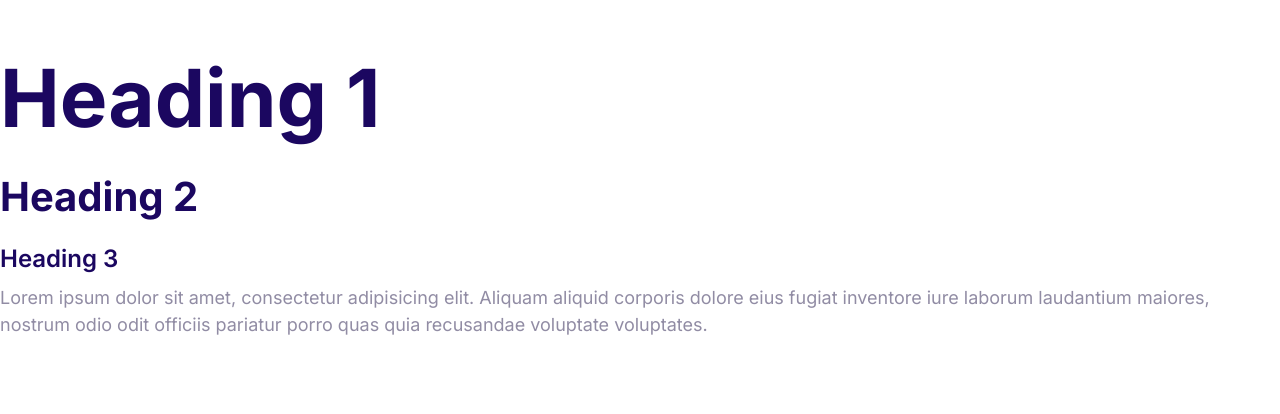
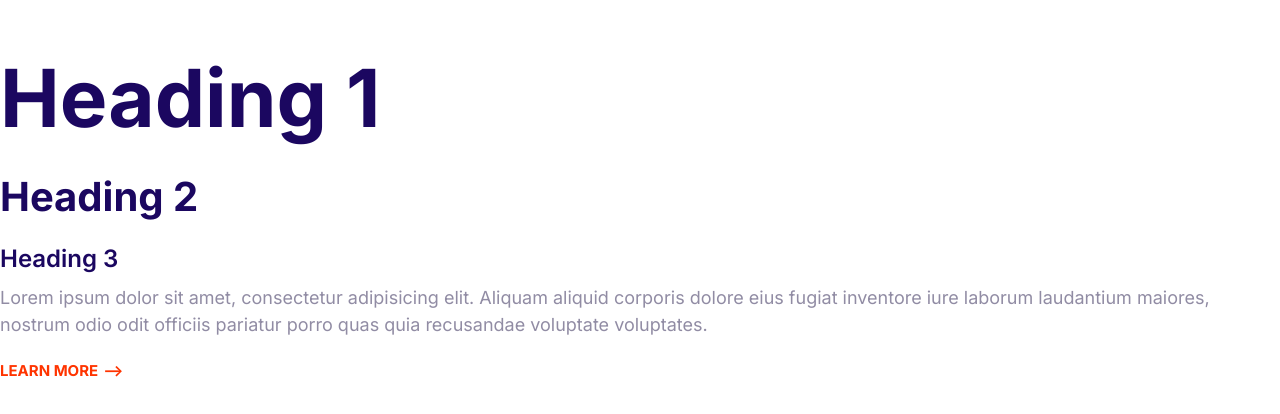
Before and after one commit to quent043/Cloudify, a plain HTML site: page index.html in a window 1280 px wide. Drawn offline with Linux system fonts and the light colour scheme.

Commit message:
Added styles for the links.

```diff
--- a/CSS/styles.css
+++ b/CSS/styles.css
@@ -8,6 +8,8 @@
     --color-border: #ccc;
     --border-radius: 30px;
 }
+
+/*Typography*/
 
 html {
     font-size: 62.5%;
@@ -44,6 +46,8 @@ p {
     margin-top: 0;
 }
 
+
+
 @media screen and (min-width: 1024px) {
     body {
         font-size: 1.8rem;
@@ -58,3 +62,33 @@ p {
         font-size: 2.4rem;
     }
 }
+
+
+/*Links*/
+
+a {
+    text-decoration: none;
+}
+
+.link-arrow {
+    color: var(--color-accent);
+    text-transform: uppercase;
+    font-size: 2rem;
+    font-weight: bold;
+}
+
+.link-arrow::after {
+    content: "-->";
+    margin-left: 5px;
+    transition: margin 0.15s;
+}
+
+.link-arrow:hover::after {
+    margin-left: 10px;
+}
+
+@media screen and (min-width: 1024px) {
+    .link-arrow {
+        font-size: 1.5rem;
+    }
+}
--- a/index.html
+++ b/index.html
@@ -11,7 +11,7 @@
             href="https://fonts.googleapis.com/css2?family=Inter:wght@400;600;700&display=swap"
             rel="stylesheet"
     />
-    <title>My Moshify</title>
+    <title>Cloudify</title>
 </head>
 <body>
 
@@ -22,5 +22,6 @@
     Aliquam aliquid corporis dolore eius fugiat inventore iure laborum laudantium maiores,
     nostrum odio odit officiis pariatur porro quas quia recusandae voluptate voluptates.
 </p>
+<a href="#" class="link-arrow">learn more</a>
 </body>
 </html>
```
Also changed, not shown: components/links.html (added, +1 -0 lines).
